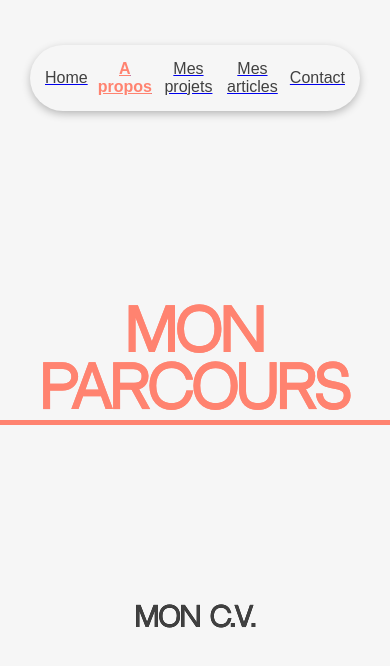
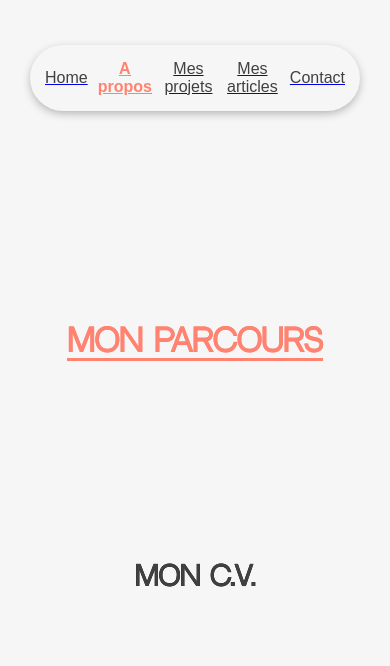
Before and after one commit to C2dricLeroy/portfolio-next-front, a Next.js app: page /about in a window 390 px wide. In both pictures the pointer is over the element "Mon Parcours". Shown: the top 666 px of the page. Built offline with nearby package versions, Linux system fonts and the light colour scheme.

Commit message:
fix(about): fix responsivity for mobile version

```diff
--- a/src/app/about/style.module.css
+++ b/src/app/about/style.module.css
@@ -63,6 +63,9 @@
     .title {
         font-size: 26px;
     }
+    .title:hover {
+        font-size: 30px;
+    }
 
     .landingPage {
         flex-direction: column;
--- a/src/app/home/style.module.css
+++ b/src/app/home/style.module.css
@@ -1,7 +1,7 @@
 .page {
     display: flex;
     flex-direction: column;
-    width:100%;
+    width: 100%;
     box-sizing: border-box;
     max-width: 100vw;
     max-height: 100vh;
```
